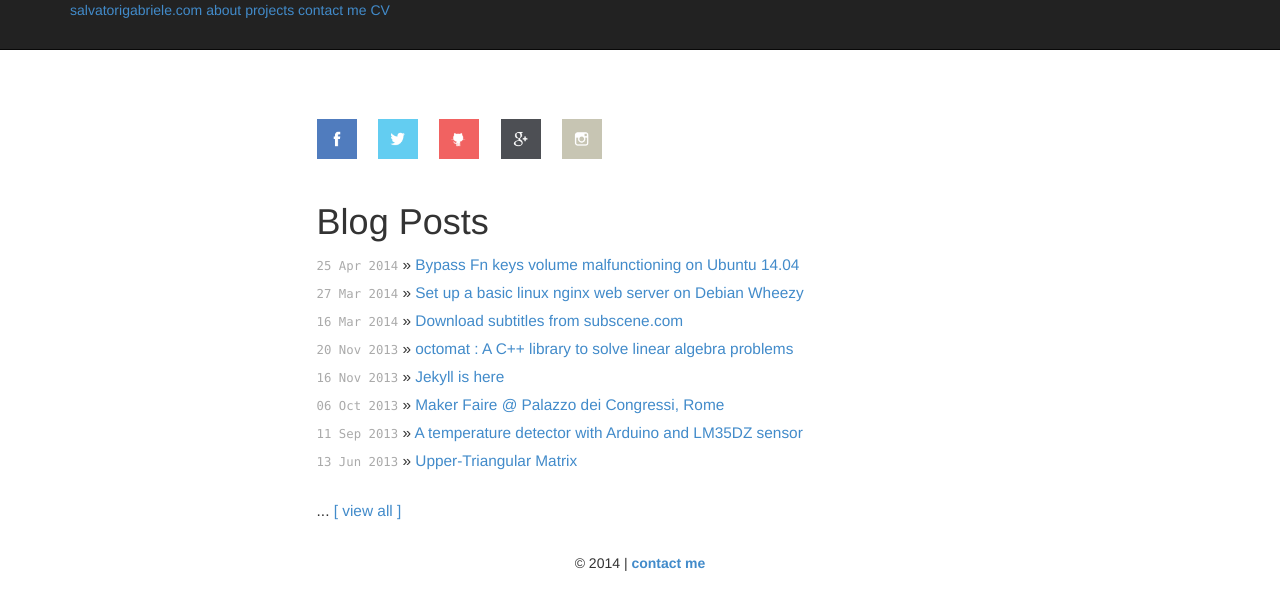
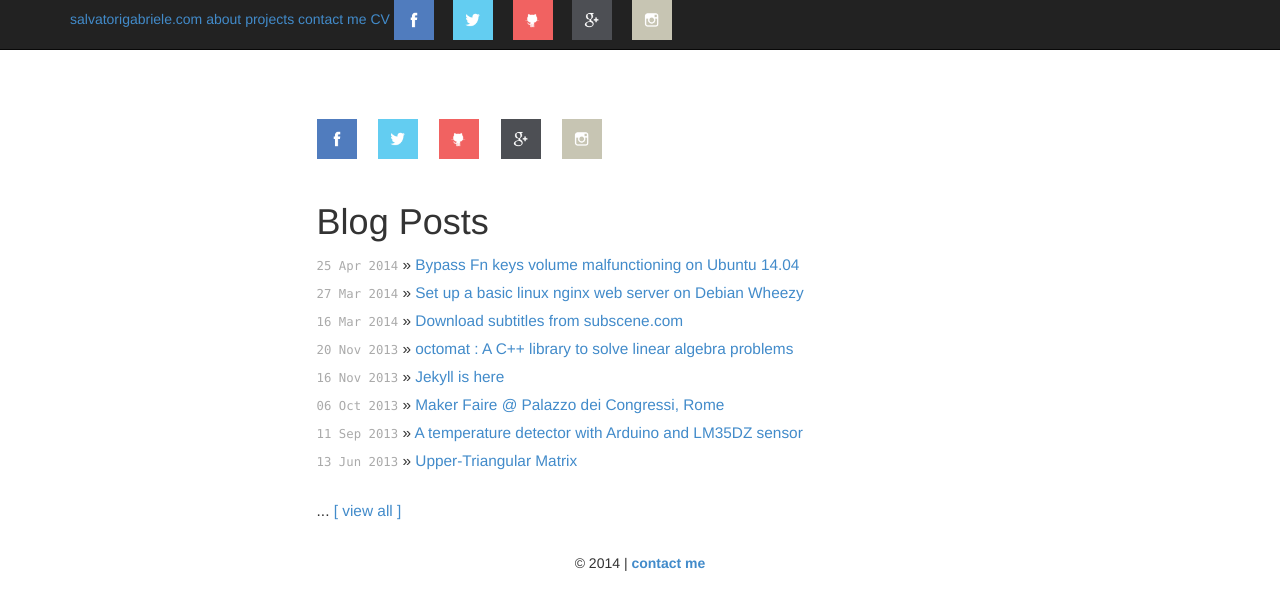
Before and after one commit to gsalvatori/salvatorigabriele.com, a Jekyll site: the page built from index.html, in a window 1280 px wide. Shown: the top 610 px of the page. Built offline with Jekyll 4.4.1, drawn with Linux system fonts in a browser that asks for light colours; Markdown is read by kramdown in place of the engine named in the settings.

Commit message:
Update default.html

```diff
--- a/_layouts/default.html
+++ b/_layouts/default.html
@@ -30,6 +30,16 @@
     <a class="extra" href="/contactme.html">contact me</a>
     <a class="extra" href="/cv.html">CV</a>
 
+    <a href="https://www.facebook.com/salvatorigabriele" target="_blank"><img src="images/facebook.png" width="40" height="40" alt="Facebook" /></a>
+    &nbsp;&nbsp;&nbsp;
+    <a href="https://twitter.com/_gsalvatori" target="_blank"><img src="images/twitter.png" width="40" height="40" alt="Twitter" /></a>
+    &nbsp;&nbsp;&nbsp;
+    <a href="https://github.com/gsalvatori" target="_blank"><img src="images/Github.png" width="40" height="40" alt="Github" /></a>
+    &nbsp;&nbsp;&nbsp;
+    <a href="https://plus.google.com/+GabrieleSalvatori/" target="_blank"><img src="images/g+.png" width="40" height="40" alt="Google Plus" /></a>
+    &nbsp;&nbsp;&nbsp;
+    <a href="http://instagram.com/_gsalvatori" target="_blank"><img src="images/instagram.png" width="40" height="40" alt="Instagram" /></a>
+
     </div>
   </div>
 </div>
```
